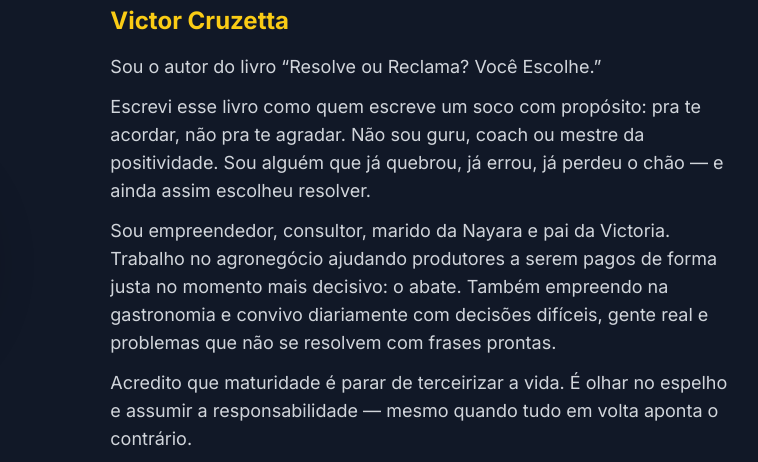
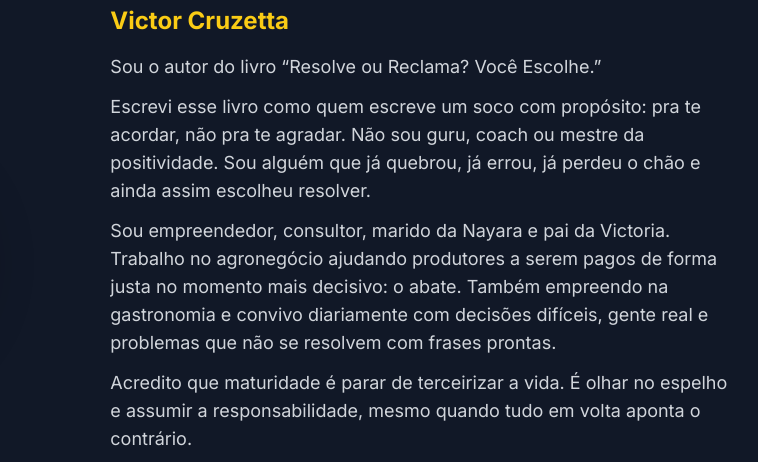
Before and after one commit to cruzetta/platamais, a plain HTML site: page publico/resolvaoureclama.html in a window 1280 px wide. Shown: the part 1917-2379 px from the top of the page, 423-1181 px from the left. Drawn offline with nearby package versions, Linux system fonts and the light colour scheme.

Commit message:
tirei os traços

```diff
--- a/publico/resolvaoureclama.html
+++ b/publico/resolvaoureclama.html
@@ -161,9 +161,9 @@
                     <h3 class="text-2xl font-bold text-yellow-400 mt-2">Victor Cruzetta</h3>
                     <div class="mt-4 space-y-3 text-gray-300 text-lg">
                         <p>Sou o autor do livro “Resolve ou Reclama? Você Escolhe.”</p>
-                        <p>Escrevi esse livro como quem escreve um soco com propósito: pra te acordar, não pra te agradar. Não sou guru, coach ou mestre da positividade. Sou alguém que já quebrou, já errou, já perdeu o chão — e ainda assim escolheu resolver.</p>
+                        <p>Escrevi esse livro como quem escreve um soco com propósito: pra te acordar, não pra te agradar. Não sou guru, coach ou mestre da positividade. Sou alguém que já quebrou, já errou, já perdeu o chão e ainda assim escolheu resolver.</p>
                         <p>Sou empreendedor, consultor, marido da Nayara e pai da Victoria. Trabalho no agronegócio ajudando produtores a serem pagos de forma justa no momento mais decisivo: o abate. Também empreendo na gastronomia e convivo diariamente com decisões difíceis, gente real e problemas que não se resolvem com frases prontas.</p>
-                        <p>Acredito que maturidade é parar de terceirizar a vida. É olhar no espelho e assumir a responsabilidade — mesmo quando tudo em volta aponta o contrário.</p>
+                        <p>Acredito que maturidade é parar de terceirizar a vida. É olhar no espelho e assumir a responsabilidade, mesmo quando tudo em volta aponta o contrário.</p>
                         <p>Não trago fórmulas mágicas, mas compartilho verdades que funcionam, porque são vividas.</p>
                     </div>
                 </div>
```
